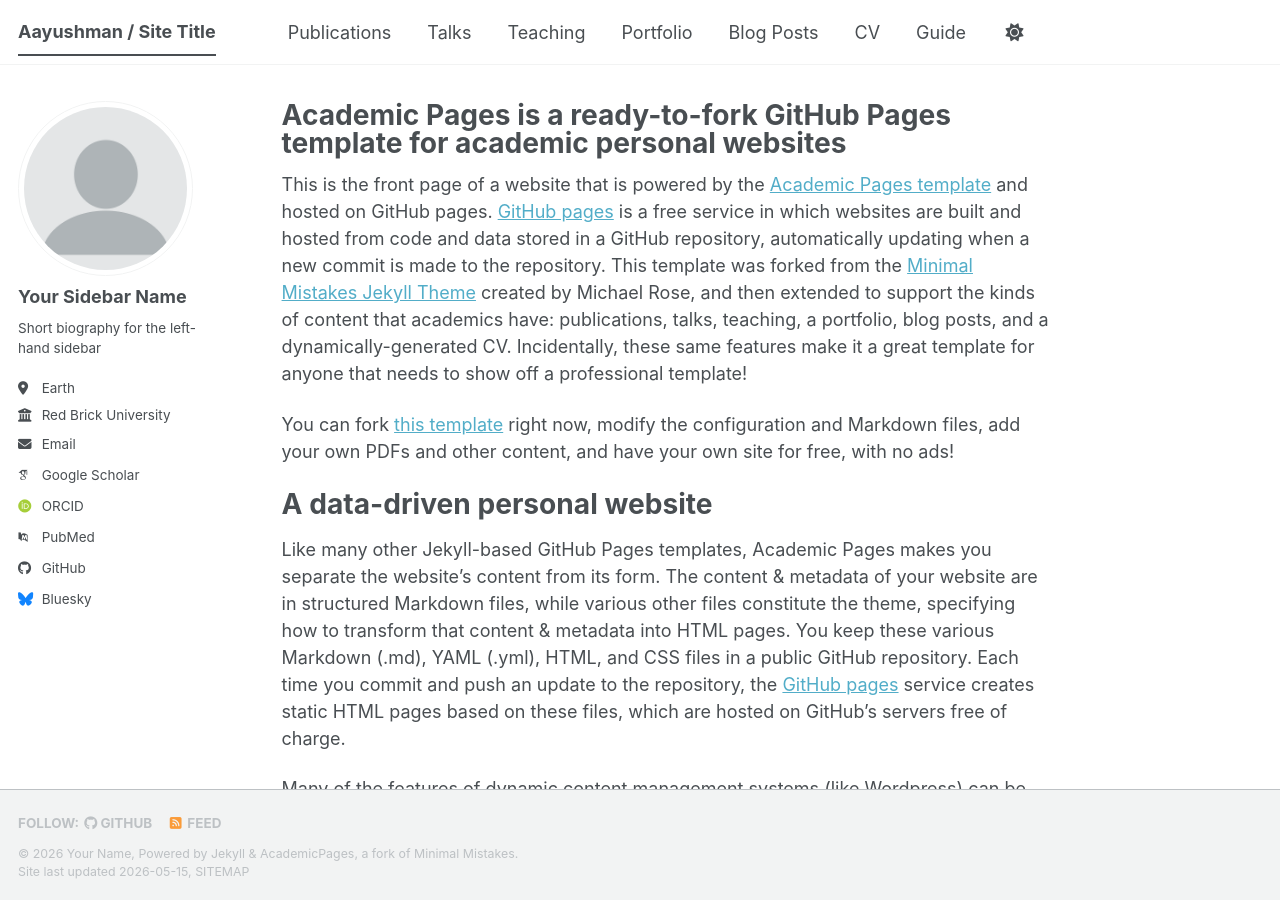
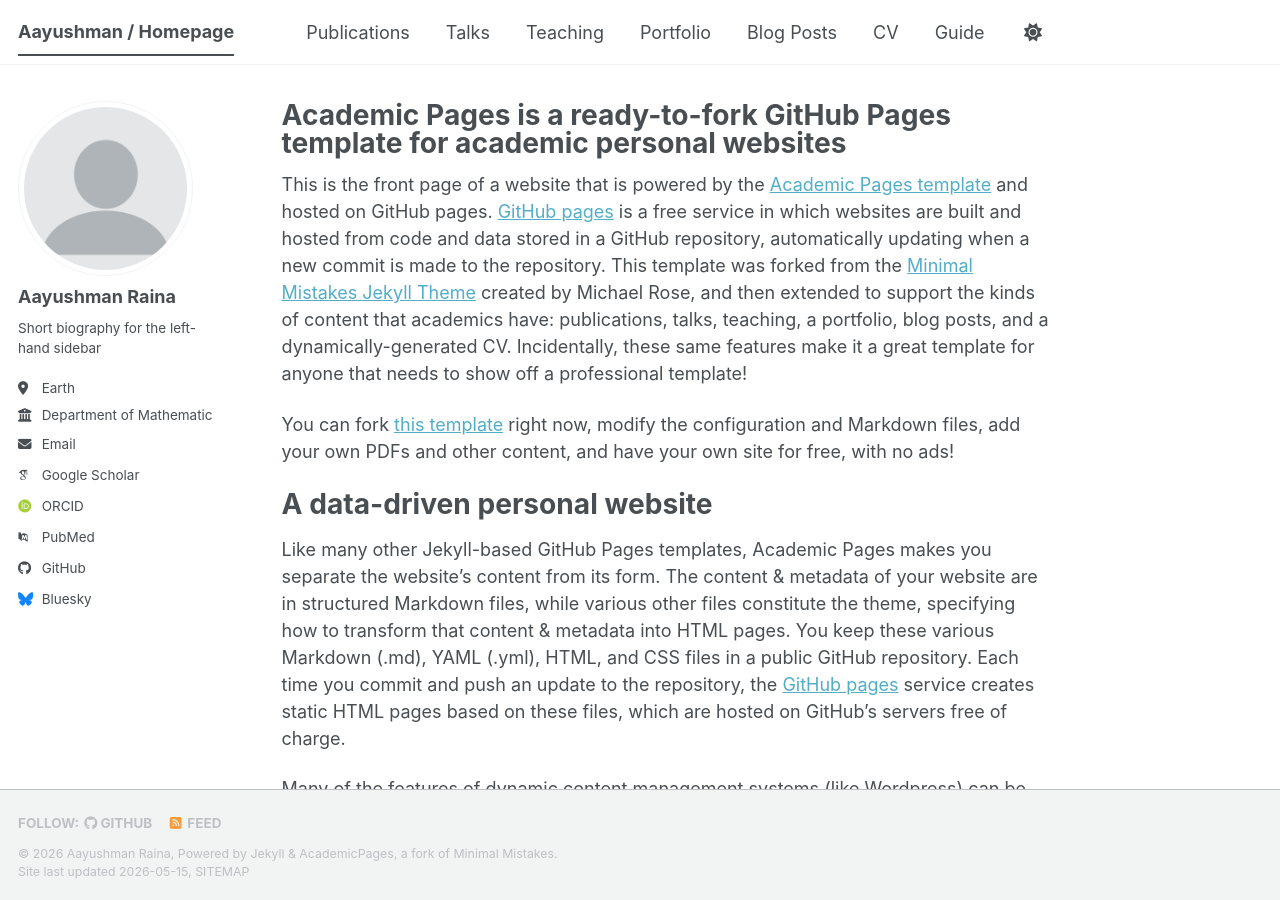
Before and after one commit to Aayushman5/Aayushman5.github.io, a Jekyll site: the page built from _pages/about.md, in a window 1280 px wide and 900 px high. Built offline with Jekyll 4.4.1, drawn with Linux system fonts in a browser that asks for light colours; some web fonts are replaced; a script bundle is joined from its source files by our own code; library files that are not in the unit come from our copies.

Commit message:
Update _config.yml

```diff
--- a/_config.yml
+++ b/_config.yml
@@ -9,9 +9,9 @@
 # Basic Site Settings
 locale                   : "en-US"
 site_theme               : "default" # The available themes options are "default", "air", "sunrise", "mint", "dirt" and "contrast"
-title                    : "Aayushman / Site Title"
+title                    : "Aayushman / Homepage"
 title_separator          : "-"
-name                     : &name "Your Name"
+name                     : &name "Aayushman Raina"
 description              : &description "Your Name's academic portfolio"   # Update this with a general description of your site, this is the default if not overridden by a page
 url                      : https://academicpages.github.io # The base hostname & protocol for your site e.g. "https://[your GitHub username].github.io",
                                                            # or if you already have some other page hosted on Github then use "https://[your GitHub username].github.io/[Your Repo Name]"
@@ -24,13 +24,13 @@
 author:
   # Biographic information
   avatar           : "profile.png"
-  name             : "Your Sidebar Name"
-  pronouns         : # example: "she/her"
+  name             : "Aayushman Raina"
+  pronouns         : # example: "he/his"
   bio              : "Short biography for the left-hand sidebar"
   location         : "Earth"
-  employer         : "Red Brick University"
+  employer         : "Department of Mathematics and Statistics, University of Cyprus"
   uri              : # URL
-  email            : "none@example.org"
+  email            : "raina.aayushman@ucy.ac.cy"
 
   # Academic websites
   academia         : # URL
```
